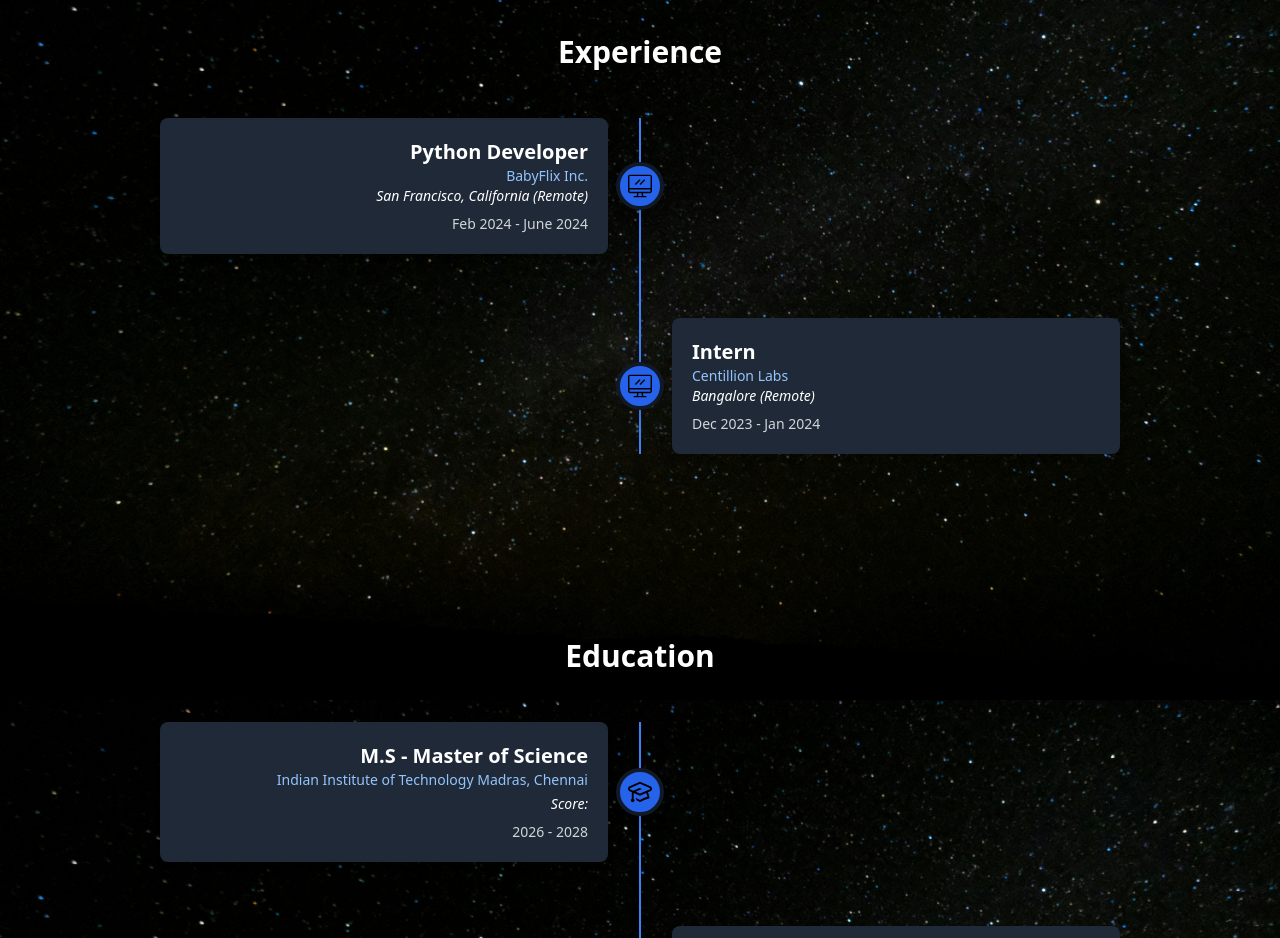
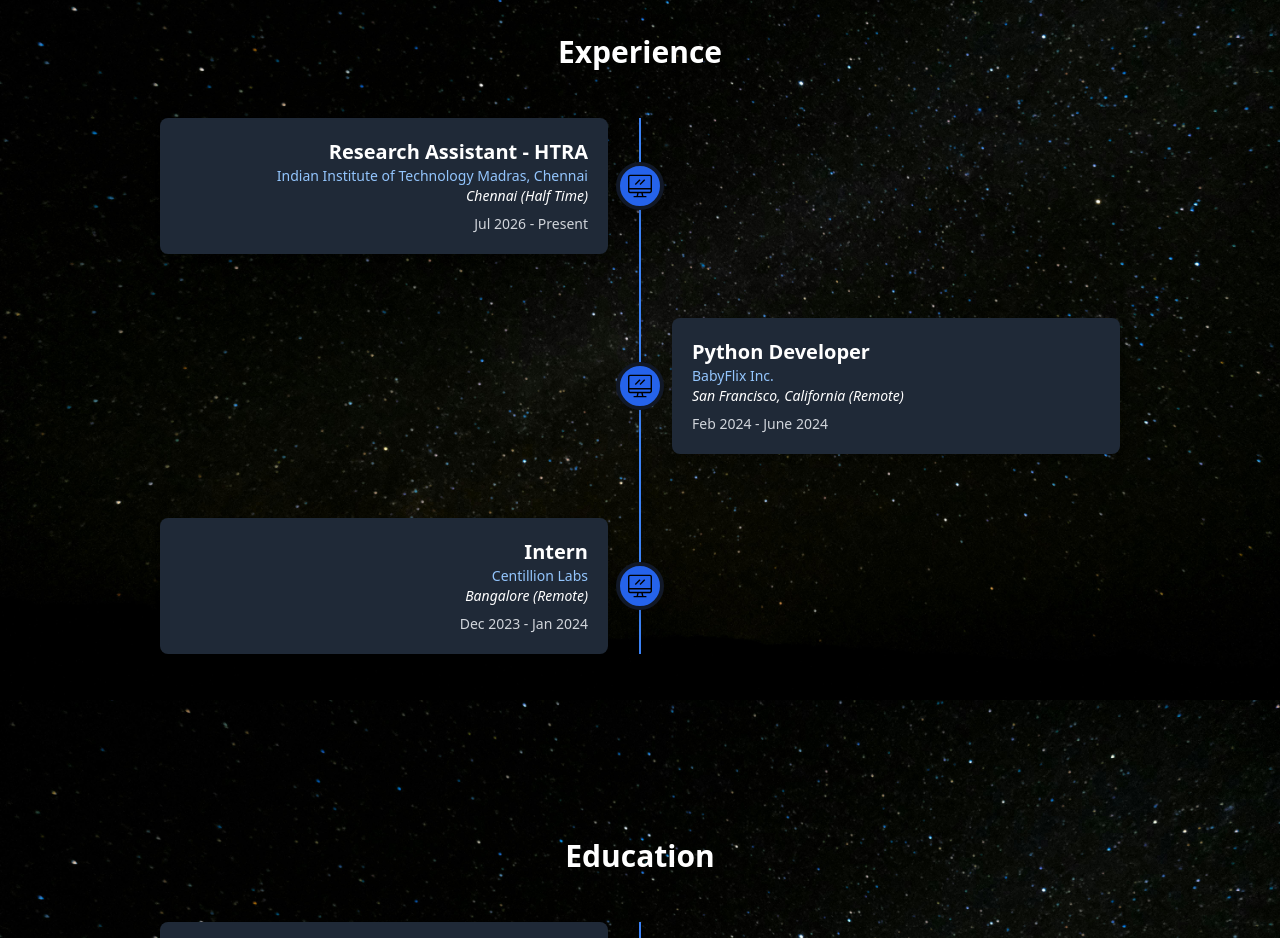
Before and after one commit to vasantharan/portfolio, a React (Create React App) app: page / in a window 1280 px wide. Shown: the part 1860-2798 px from the top of the page. Built offline with nearby package versions, Linux system fonts and the light colour scheme.

Commit message:
Update experience.js

```diff
--- a/src/data/experience.js
+++ b/src/data/experience.js
@@ -11,6 +11,12 @@
         location: "San Francisco, California (Remote)",
         duration: "Feb 2024 - June 2024"
     },
+    {
+        company: "Indian Institute of Technology Madras, Chennai",
+        role: "Research Assistant - HTRA",
+        location: "Chennai (Half Time)",
+        duration: "Jul 2026 - Present"
+    },
 ]
 
 export default experienceData;
```
